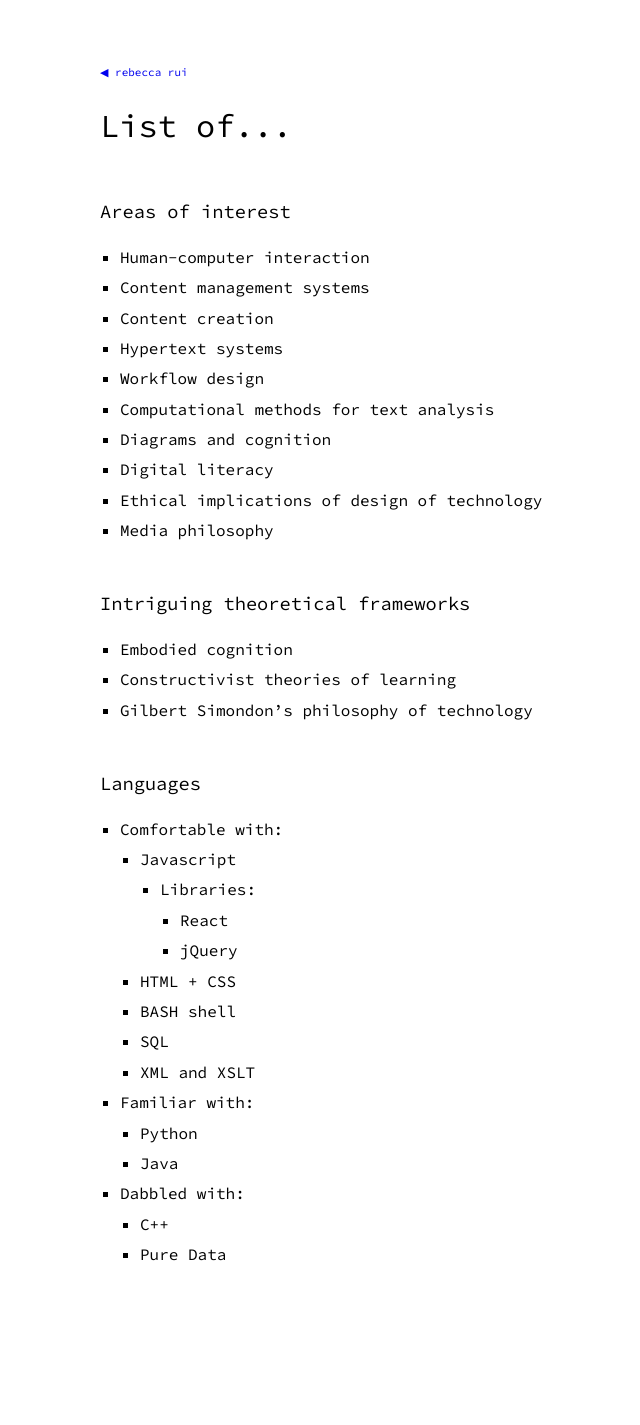
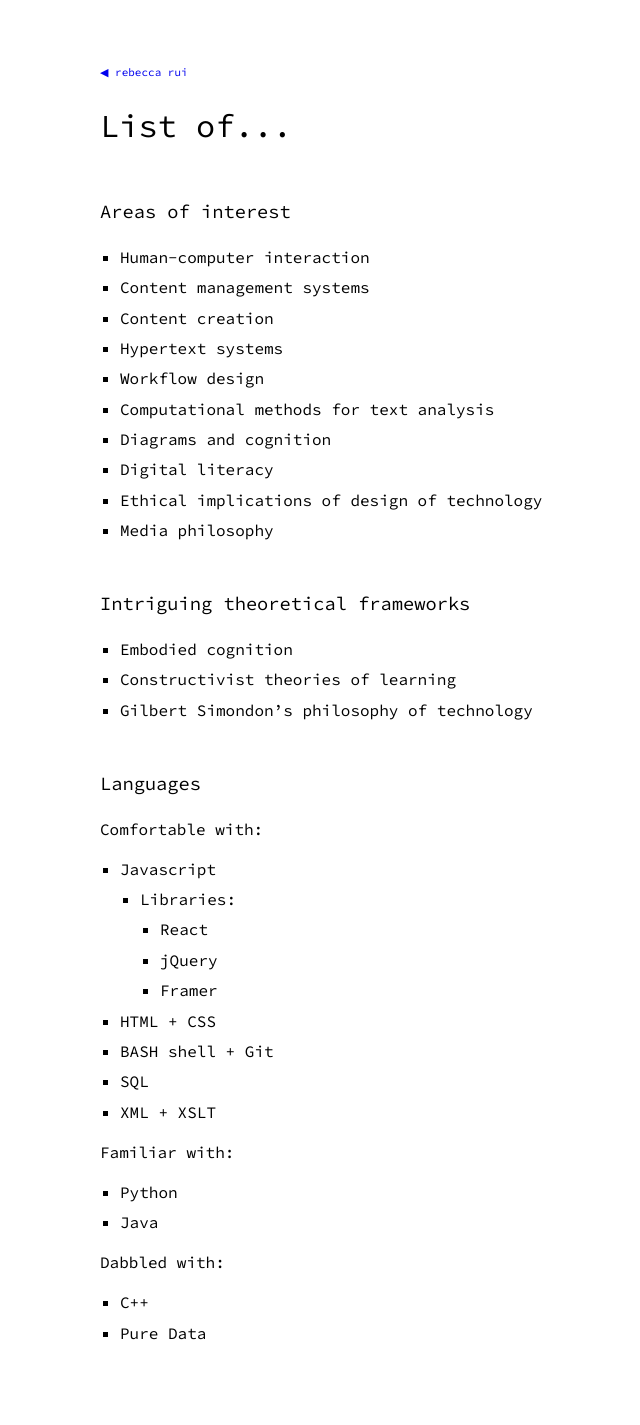
Before and after one commit to iurrrui/iurrrui.github.io, a Jekyll site: the page built from list_of.md, in a window 1280 px wide. Shown: the whole page, without its empty margins (252-892 px from the left). Built offline with Jekyll 4.4.1, drawn with Linux system fonts in a browser that asks for light colours; before the commit the page ends 1346 px from its top, so only the background shows below that.

Commit message:
Edited list_of

```diff
--- a/list_of.md
+++ b/list_of.md
@@ -29,20 +29,22 @@ title: List of...
   - Gilbert Simondon's philosophy of technology
 
 ### Languages
-- Comfortable with:
-  - Javascript
-    - Libraries:
-      - React
-      - jQuery
-  - HTML + CSS
-  - BASH shell
-  - SQL
-  - XML and XSLT
 
-- Familiar with:
-  - Python
-  - Java
+Comfortable with:
+- Javascript
+  - Libraries:
+    - React
+    - jQuery
+    - Framer
+- HTML + CSS
+- BASH shell + Git
+- SQL
+- XML + XSLT
 
-- Dabbled with:
-  - C++
-  - Pure Data
+Familiar with:
+- Python
+- Java
+
+Dabbled with:
+- C++
+- Pure Data
```
Also changed, not shown: 2 other files.
